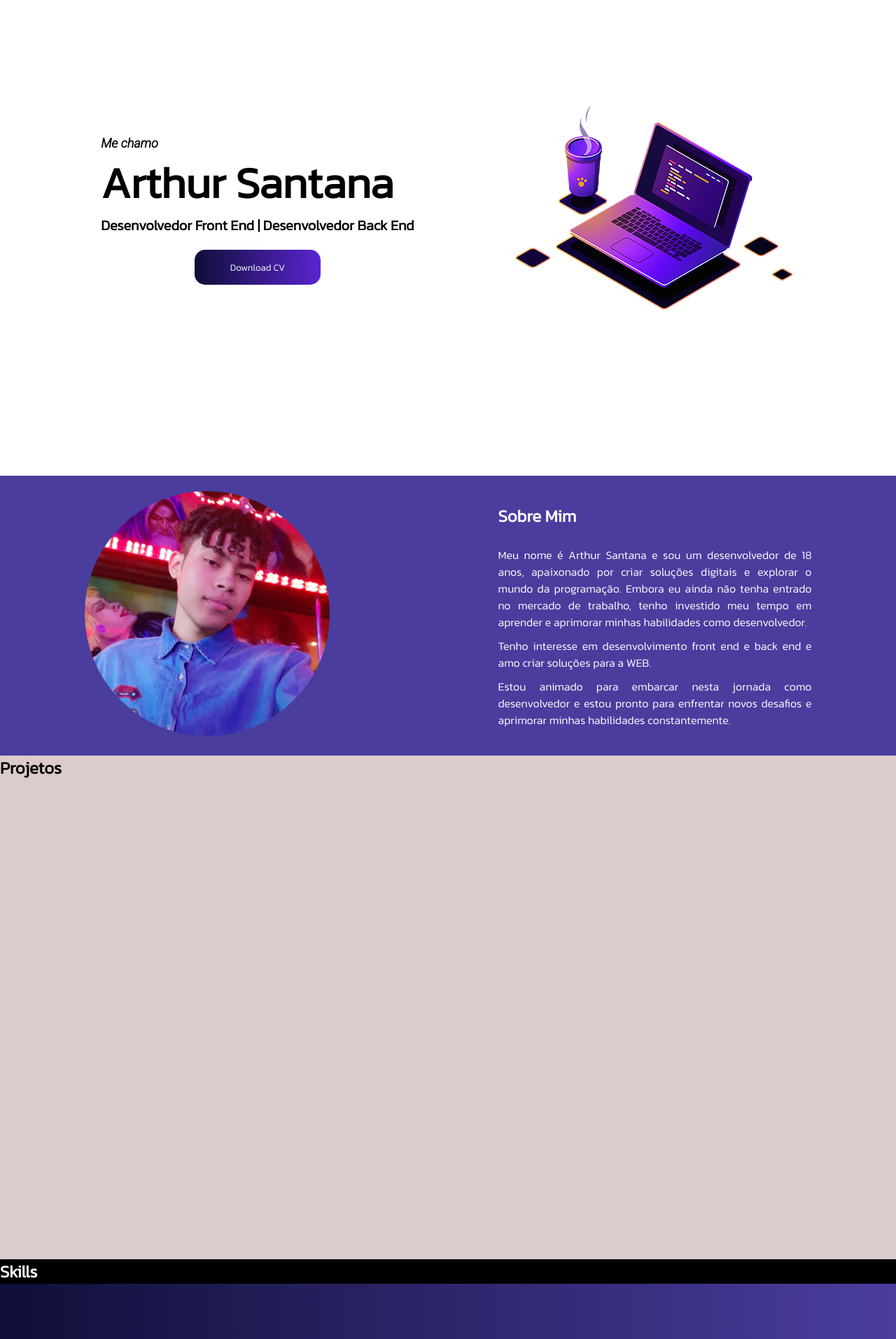
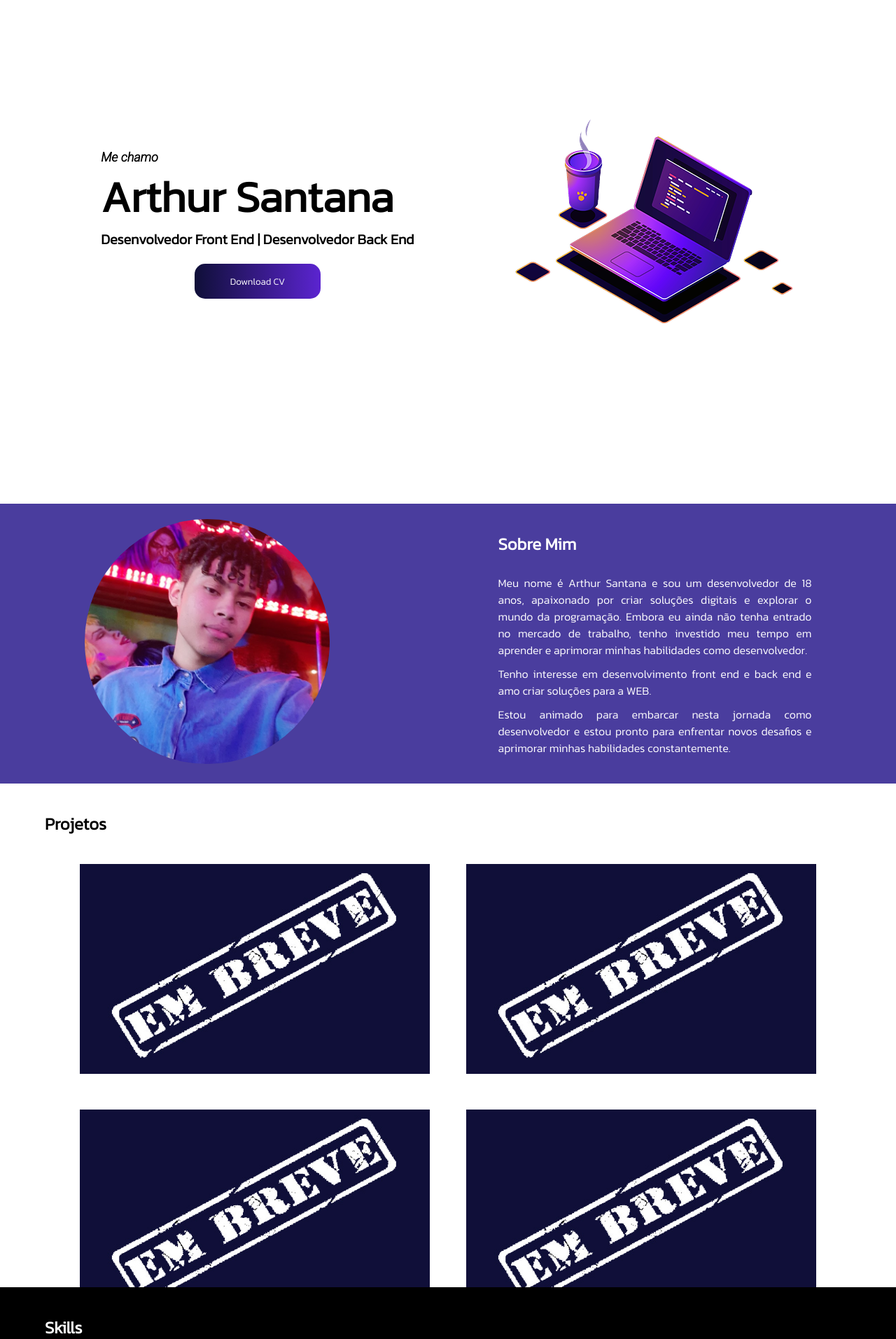
Before and after one commit to arthurmentado/arthurmentado, a PHP site: page /Portfolio/ in a window 1280 px wide. Shown: the part 80-1994 px from the top of the page at 70% size. Run offline with PHP 8.4, Linux system fonts and the light colour scheme; some web fonts are replaced.

Commit message:
organizando

```diff
--- a/index.php
+++ b/index.php
@@ -44,12 +44,22 @@
                 </div>
             </section>
         <section id="projetos">
-            <div>
+            <div class="titulo">
                 <h2>Projetos</h2>
+            </div>
+            <div class="projetos">
+                <img src="imgs/embreve.jpg" alt="Projeto">
+                <img src="imgs/embreve.jpg" alt="Projeto">
+                <img src="imgs/embreve.jpg" alt="Projeto">
+                <img src="imgs/embreve.jpg" alt="Projeto">
+                <img src="imgs/embreve.jpg" alt="Projeto">
+                <img src="imgs/embreve.jpg" alt="Projeto">
             </div>
         </section>
         <section id="skills">
+            <div class="titulo">
                 <h2>Skills</h2>
+            </div>
             <div class="container">
 
             </div>
@@ -59,8 +69,7 @@
                 <h2>Certificações</h2>
                 <p>Ensino técnico em Desenvolvimento de Sistemas - ETEC <br>
                 (Início: Fevereiro/2022 - Término: Junho/2023)</p>
-                <p>Ciência da Computação - MACKENZIE <br>
-                (Início: Agosto/2023 - Término previsto: Agosto/2028)</p>
+
 
             </div>
         </section>
--- a/navbar.php
+++ b/navbar.php
@@ -13,12 +13,12 @@
             <h1>&lt/Arthur Santana&gt</h1>
         </div>
         <nav>
-            <a href="#">Home</a>
-            <a href="#">Sobre mim</a>
-            <a href="#">Projetos</a>
-            <a href="#">Skills</a>
-            <a href="#">Certificações</a>
-            <a href="#">Contato</a>
+            <a href="">Home</a>
+            <a href="#sobreMim">Sobre mim</a>
+            <a href="#projetos">Projetos</a>
+            <a href="#skills">Skills</a>
+            <a href="#certificacoes">Certificações</a>
+            <a href="#contato">Contato</a>
         </nav>
     </header>
 
--- a/style.css
+++ b/style.css
@@ -14,7 +14,7 @@ main{
     justify-content: space-evenly;
     width: 100%;
     align-items: center;
-    height: 95vh;
+    height: 100vh;
 }
 #home h3{
     font-family: 'Roboto', sans-serif;
@@ -73,8 +73,19 @@ main{
     margin-bottom: 2vh;
 }
 #projetos{
-    background-color: #DCCBCB;
     height: 90vh;
+}
+#projetos .projetos{
+    display: flex;
+    flex-wrap: wrap;
+    width: 100%;
+    justify-content: center;
+    align-items: center;
+    gap: 4vw;
+}
+.titulo{
+    font-weight: bold;
+    margin: 5vh 0 5vh 5vw;
 }
 #skills{
     background-color: black;
```
Also changed, not shown: imgs/banner.jpg (added), imgs/logoB.png (deleted), imgs/minhafoto.jpg (added). Lines whose indentation alone changed are shown as unchanged.
